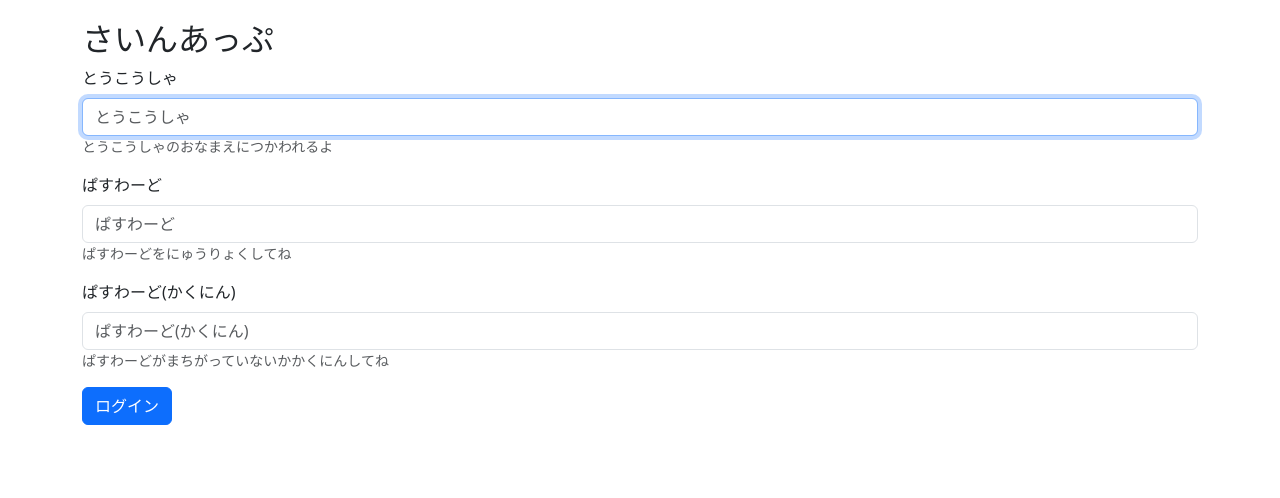
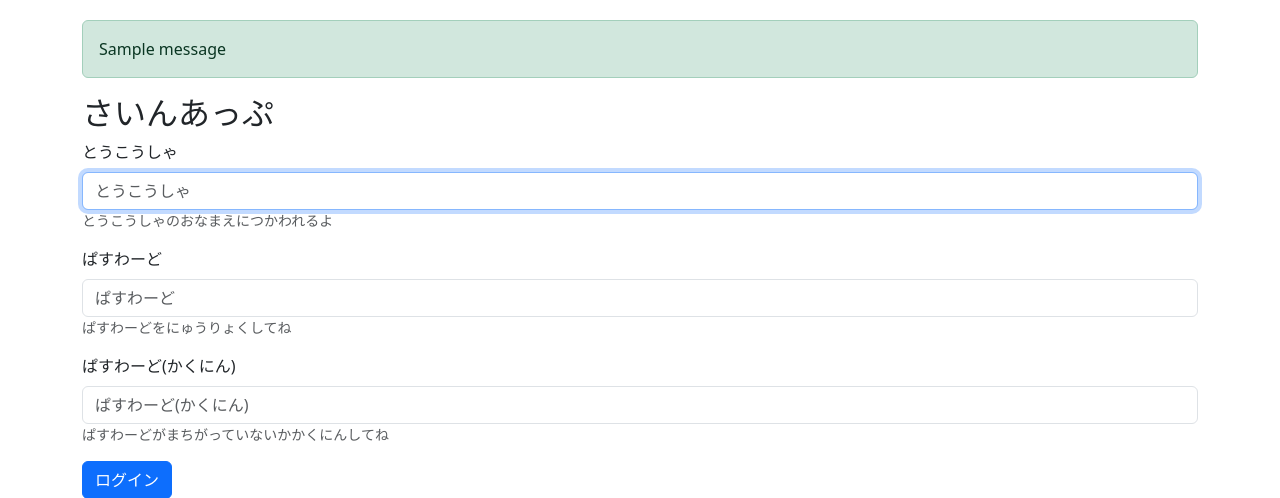
Before and after one commit to ginjiro1216/ginjiro-django-project, a Django app: page /accounts/signup/ in a window 1280 px wide. Shown: the part 72-570 px from the top of the page. Run offline with Django 4.2, Linux system fonts and the light colour scheme; tables that the repository leaves empty hold one stand-in row (values such as "Sample post"); one stand-in notice (Sample message) is shown; some libraries are stand-ins or nearby versions.

Commit message:
add: message

```diff
--- a/apps/gohanbot/views.py
+++ b/apps/gohanbot/views.py
@@ -1,5 +1,6 @@
 import random
 
+from django.contrib import messages
 from django.shortcuts import render, redirect
 from django.views import View
 from django.contrib.auth.mixins import LoginRequiredMixin
@@ -32,7 +33,11 @@ class FoodShopCreateView(LoginRequiredMixin, View):
             food_shop = form.save(commit=False)
             food_shop.created_by = request.user
             food_shop.save()
+            messages.add_message(request, messages.SUCCESS,
+                                 "おみせのとうろくにせいこうしたよ！")
             return redirect('/', self.template_name)
+        messages.add_message(request, messages.ERROR,
+                             "おみせのとうろくにしっぱいしちゃった")
         return render(request, self.template_name, {
             'form': form,
             'food_kinds': self.food_kind
--- a/templates/base.html
+++ b/templates/base.html
@@ -39,7 +39,13 @@
 </header>
 
 <main style="margin-top: 20px;">
+
     <div class="container">
+        {% for message in messages %}
+            <div {% if message.tags %} class="{{ message.tags }}"{% endif %}>
+                {{ message }}
+            </div>
+        {% endfor %}
         {% block main %} {% endblock %}
     </div>
 
@@ -47,7 +53,8 @@
 <footer style="height: 70px; width: 100%; position: fixed; bottom: 0; background-color: orange">
     <div style="text-align: right">
         <img src="{% static 'gohanbot/img/profile.png' %}" alt="うまじろー" height="100%">
-        <p style="display: inline-block; color: white; margin-right: 100px;">ぎんじろう　おーる　らいと　りざーぶど</p>
+        <p style="display: inline-block; color: white; margin-right: 100px;">
+            ぎんじろう　おーる　らいと　りざーぶど</p>
     </div>
 </footer>
 </body>
```
Also changed, not shown: config/settings.py (+9 -0 lines).
